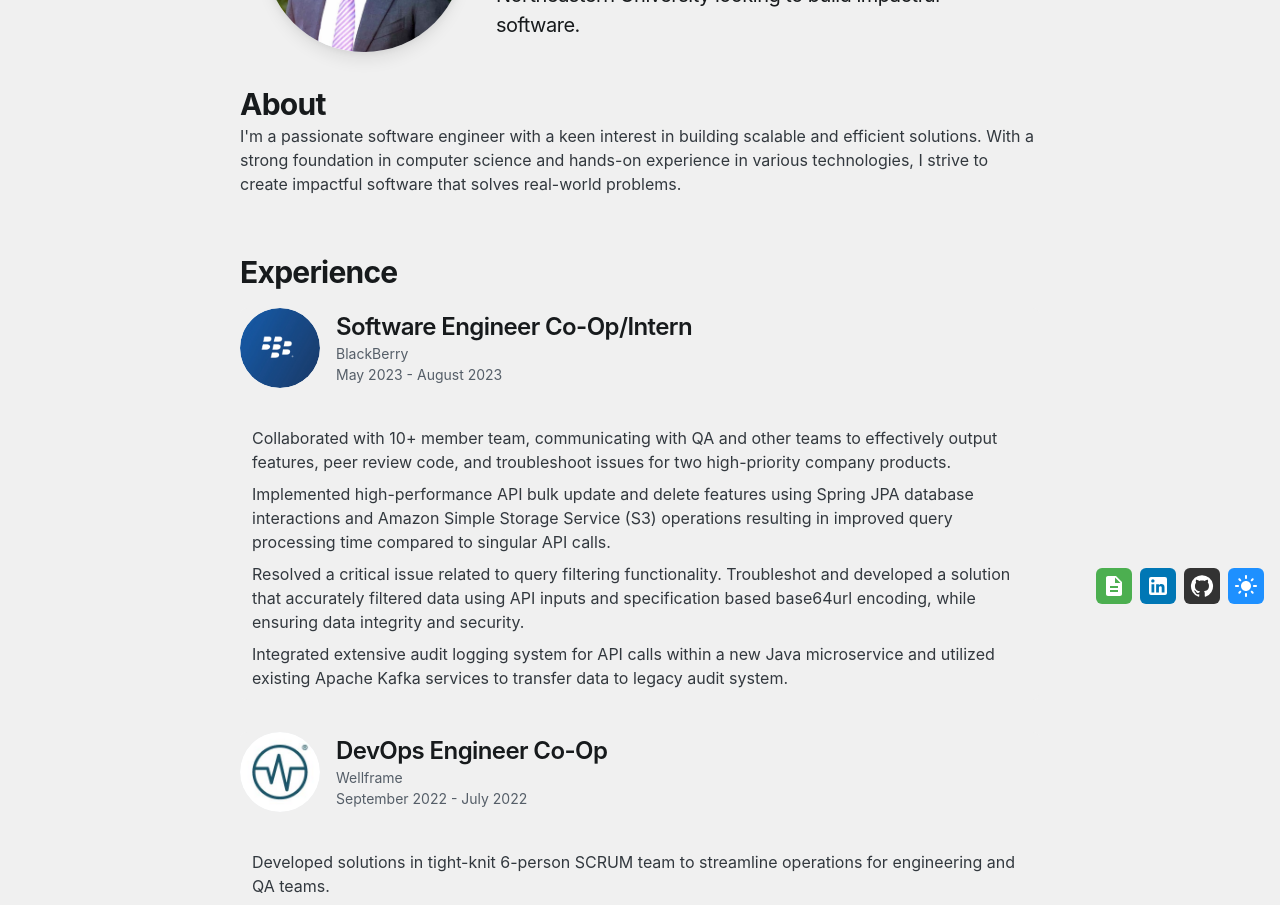
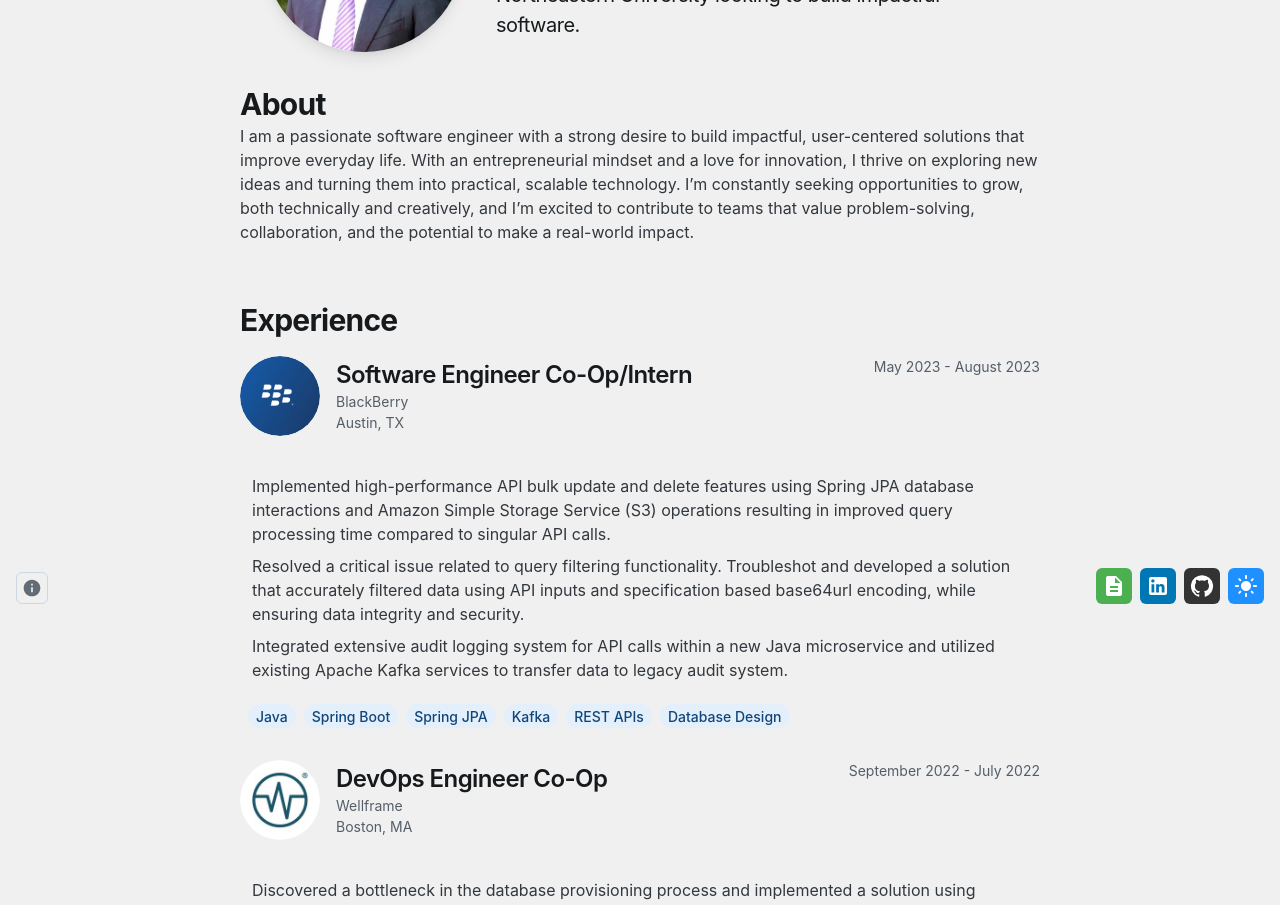
Before and after one commit to garrettmichiels/garrett-personal-site, a React (Create React App) app: page / in a window 1280 px wide. Shown: the part 180-1085 px from the top of the page. Built offline with nearby package versions, Linux system fonts and the light colour scheme.

Commit message:
add skills to experiences

```diff
--- a/src/About.tsx
+++ b/src/About.tsx
@@ -10,10 +10,8 @@ function About() {
                 About
             </Typography>
             <Typography sx={{ mb: 2 }}>
-                    I'm a passionate software engineer with a keen interest in building scalable and efficient solutions.
-                    With a strong foundation in computer science and hands-on experience in various technologies,
-                    I strive to create impactful software that solves real-world problems.
-                </Typography>
+            I am a passionate software engineer with a strong desire to build impactful, user-centered solutions that improve everyday life. With an entrepreneurial mindset and a love for innovation, I thrive on exploring new ideas and turning them into practical, scalable technology. I’m constantly seeking opportunities to grow, both technically and creatively, and I’m excited to contribute to teams that value problem-solving, collaboration, and the potential to make a real-world impact.
+            </Typography>
         </Box>
     );
 }
--- a/src/App.tsx
+++ b/src/App.tsx
@@ -18,11 +18,11 @@ import Experience from './Experience';
 import Education from './Education';
 import Projects from './Projects';
 import theme from './theme';
+import InfoButton from './InfoButton';
 
 
 function BottomMenu() {
   const { mode, setMode } = useColorScheme();
-
   return (
     <Box
       sx={{
@@ -129,6 +129,7 @@ function App() {
         </Box>
         <BottomMenu />
       </Box>
+      <InfoButton />
     </CssVarsProvider>
   );
 }
--- a/src/Education.tsx
+++ b/src/Education.tsx
@@ -13,12 +13,13 @@ const educationData = [
     institution: "Northeastern University | Khoury College of Computer Science",
     year: "2020 - 2024",
     details: [
+      "During my time at Northeastern, I built a strong foundation in computer science through a combination of coursework and hands-on experience.",
+      "Courses included Algorithms and Data Structures, Software Development, Networks and Distributed Systems, Theory of Computation, Computer Systems,Database Design, Web Development, and Mobile Development.",
+      "I was awarded the 2024 Khoury College of Computer Science Co-Op Award in recognition of my achievements during my two co-ops.",
       "Award: 2024 Khoury College of Computer Science Co-Op Award",
-    //   "Relevant coursework: Data Structures, Algorithms, Database Systems, Web Development",
     ],
     image: "/images/northeastern-ring.png"
   },
-  // Add more education entries if needed
 ];
 
 function Education() {
--- a/src/Experience.tsx
+++ b/src/Experience.tsx
@@ -6,38 +6,37 @@ import List from '@mui/joy/List';
 import ListItem from '@mui/joy/ListItem';
 import ListItemContent from '@mui/joy/ListItemContent';
 import Box from '@mui/joy/Box';
-
-
+import Chip from '@mui/joy/Chip';
 
 const experiences = [
   {
     title: "Software Engineer Co-Op/Intern",
     company: "BlackBerry",
     date: "May 2023 - August 2023",
+    location: "Austin, TX",
     logo: "../images/blackberry.png",
     details: [
-      "Collaborated with 10+ member team, communicating with QA and other teams to effectively output features, peer review code, and troubleshoot issues for two high-priority company products.",
       "Implemented high-performance API bulk update and delete features using Spring JPA database interactions and Amazon Simple Storage Service (S3) operations resulting in improved query processing time compared to singular API calls.",
       "Resolved a critical issue related to query filtering functionality. Troubleshot and developed a solution that accurately filtered data using API inputs and specification based base64url encoding, while ensuring data integrity and security.",
       "Integrated extensive audit logging system for API calls within a new Java microservice and utilized existing Apache Kafka services to transfer data to legacy audit system."
-    ]
+    ],
+    skills: ["Java", "Spring Boot", "Spring JPA", "Kafka", "REST APIs", "Database Design"]
   },
 
   {
     title: "DevOps Engineer Co-Op",
     company: "Wellframe",
     date: "September 2022 - July 2022",
+    location: "Boston, MA",
     logo: "/../images/wellframe.jpg",
     details: [
-      "Developed solutions in tight-knit 6-person SCRUM team to streamline operations for engineering and QA teams.",
-      "Leveraged Kubernetes to expedite and automate database operations. This reduced create and delete operation times from 20 minutes to 1 minute and enabled concurrent SQL database instance operations. This allowed for many engineers to use a frequently used process at once and bring their environments back to their desired states.",
+      "Discovered a bottleneck in the database provisioning process and implemented a solution using Kubernetes to expedite and automate database operations. This reduced create and delete operation times from 20 minutes to 1 minute and enabled concurrent SQL database instance operations. This allowed for many engineers to use a frequently used process at once and bring their environments back to their desired states.",
       "Developed an automated mechanism to populate environments with data which replaced existing backup and restore Postgres process, decreasing backup restoration from 40 minutes to 10 minutes using bash. This allowed for faster processes for both QA and newly onboarded engineers.",
       "Created script for cleaning services from personal environments/namespaces using the Helm CLI in a GitLab job.",
-      "Implemented commands in custom CLI to perform Google Kubernetes Engine (GKE), CloudSQL, and other operations utilizing Python and various libraries."
-    ]
+    ],
+    skills: ["Kubernetes", "Docker", "Python", "Bash", "SQL", "GitLab CICD", "GKE", "GCP"]
   }
 ];
-
 
 function Experience() {
   return (
@@ -46,66 +45,53 @@ function Experience() {
         Experience
       </Typography>
 
-      {/* Timeline line */}
-      {/* <Box
-        sx={{
-          position: 'absolute',
-          left: '40px',
-          top: '80px',
-          bottom: 0,
-          width: '2px',
-          bgcolor: 'text.tertiary',
-          zIndex: 0, // Set a low z-index
-        }}
-      /> */}
-
       {experiences.map((exp, index) => (
         <Box key={index} sx={{ display: 'flex', mb: 4, position: 'relative' }}>
-          {/* Timeline dot */}
-          {/* <Box
-            sx={{
-              width: '16px',
-              height: '16px',
-              borderRadius: '50%',
-              bgcolor: 'white',
-              position: 'absolute',
-              left: '33px',
-              top: '32px',
-              zIndex: 1, // Set z-index higher than the line but lower than the card
-            }}
-          /> */}
-
           <Card
             sx={{
-              // ml: '50px', // Space between card and the timeline
               flex: 1,
               boxShadow: 'none',
               display: 'flex',
               flexDirection: 'column',
               border: 'none',
               '--Card-padding': '0px',
-              zIndex: 0, // Set z-index higher than the dot and line
-              bgcolor: 'background.body', // Ensure the card has a background color
+              zIndex: 0,
+              bgcolor: 'background.body',
             }}
             variant="plain"
           >
-            <Box sx={{ display: 'flex', alignItems: 'center', mb: 2 }}>
+            <Box sx={{ display: 'flex', alignItems: 'flex-start', mb: 2, justifyContent: 'space-between' }}>
+              <Box sx={{ display: 'flex', alignItems: 'center' }}>
                 <AspectRatio ratio="1" sx={{ width: 80, mr: 2, borderRadius: '50%', overflow: 'hidden' }}>
                   <img src={exp.logo} alt={`${exp.company} logo`} />
                 </AspectRatio>
                 <Box>
                   <Typography level="h3">{exp.title}</Typography>
                   <Typography level="body-sm">{exp.company}</Typography>
-                <Typography level="body-sm">{exp.date}</Typography>
+                  <Typography level="body-sm">{exp.location}</Typography>
                 </Box>
               </Box>
-            <List sx={{ '--List-gap': '0px' }}>  {/* Remove gap between list items */}
+              <Typography level="body-sm" sx={{ textAlign: 'right' }}>{exp.date}</Typography>
+            </Box>
+            <List sx={{ '--List-gap': '0px' }}>
               {exp.details.map((detail, detailIndex) => (
-                <ListItem key={detailIndex} sx={{ py: 0.5 }}>  {/* Adjust vertical padding */}
+                <ListItem key={detailIndex} sx={{ py: 0.5 }}>
                   <ListItemContent>{detail}</ListItemContent>
                 </ListItem>
               ))}
             </List>
+            <Box sx={{ display: 'flex', flexWrap: 'wrap', gap: 1, mt: 0, ml: 1}}>
+              {exp.skills.map((skill, skillIndex) => (
+                <Chip
+                  key={skillIndex}
+                  size="md"
+                  variant="soft"
+                  color="primary"
+                >
+                  {skill}
+                </Chip>
+              ))}
+            </Box>
           </Card>
         </Box>
       ))}
--- /dev/null
+++ b/src/InfoButton.tsx
@@ -0,0 +1,67 @@
+import React, { useState } from 'react';
+import IconButton from '@mui/joy/IconButton';
+import InfoIcon from '@mui/icons-material/Info';
+import Typography from '@mui/joy/Typography';
+import Modal from '@mui/joy/Modal';
+import ModalClose from '@mui/joy/ModalClose';
+import Sheet from '@mui/joy/Sheet';
+
+const InfoButton: React.FC = () => {
+  const [open, setOpen] = useState(false);
+
+  return (
+    <>
+      <IconButton
+        variant="outlined"
+        color="neutral"
+        size="sm"
+        onClick={() => setOpen(true)}
+        sx={{
+          position: 'fixed',
+          bottom: '1rem',
+          left: '1rem',
+          zIndex: 1000,
+        }}
+      >
+        <InfoIcon />
+      </IconButton>
+      <Modal
+        aria-labelledby="modal-title"
+        aria-describedby="modal-desc"
+        open={open}
+        onClose={() => setOpen(false)}
+        sx={{ display: 'flex', justifyContent: 'center', alignItems: 'center' }}
+      >
+        <Sheet
+          variant="outlined"
+          sx={{
+            maxWidth: 500,
+            borderRadius: 'md',
+            p: 3,
+            boxShadow: 'lg',
+          }}
+        >
+          <ModalClose variant="plain" sx={{ m: 1 }} />
+          <Typography
+            component="h2"
+            id="modal-title"
+            level="h4"
+            textColor="inherit"
+            fontWeight="lg"
+            mb={1}
+          >
+            About This Website
+          </Typography>
+          <Typography id="modal-desc" textColor="text.tertiary">
+            This portfolio website was created using React and Material-UI.
+            Being a backend focused engineer, I wanted to create a website that was simple, clean, and easy to navigate.
+            Having little experience with frontend development, I used this as a project to learn and
+            to practice my prompt engineering skills. This helped me learn and deliver a result much faster.
+          </Typography>
+        </Sheet>
+      </Modal>
+    </>
+  );
+};
+
+export default InfoButton;
```
Lines whose indentation alone changed are shown as unchanged.
